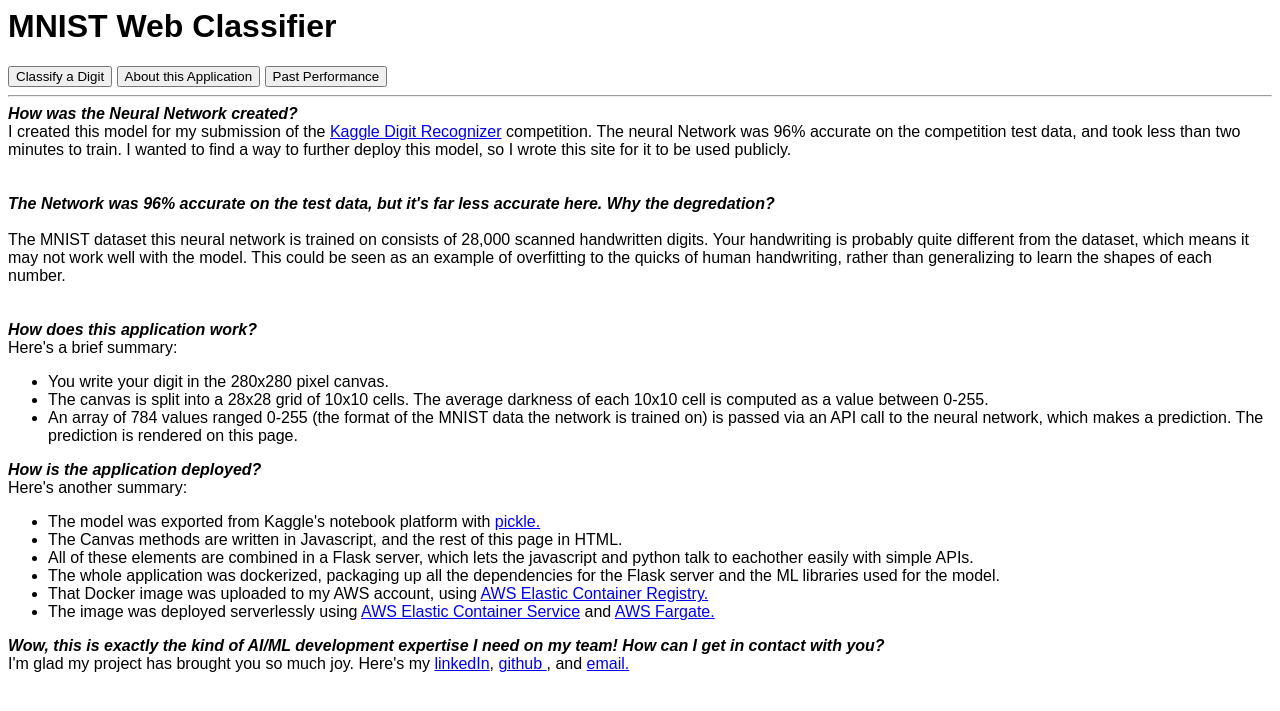
After one commit to kh3dron/mnist_web_classifier, a FastAPI app: page /about in a window 1280 px wide. The commit adds this page. Shown: the top 711 px of the page. Run offline with FastAPI, Linux system fonts and the light colour scheme; parts of the project's set-up code (start-up, migrations or seed data) failed here and were passed over.

Commit message:
Moved from Flask to FastAPI

```diff
--- /dev/null
+++ b/app/main.py
@@ -0,0 +1,55 @@
+from fastapi import FastAPI
+import json
+
+#AI components
+import math
+import pickle
+import pandas
+import numpy
+from sklearn import model_selection
+from sklearn.linear_model import LogisticRegression
+
+from typing import List
+from . import schemas
+from fastapi import Depends, FastAPI, HTTPException
+
+from fastapi import FastAPI, Request
+from fastapi.responses import HTMLResponse
+from fastapi.staticfiles import StaticFiles
+from fastapi.templating import Jinja2Templates
+from datetime import date
+
+templates = Jinja2Templates(directory="templates")
+loaded_model = pickle.load(open("digit_model.sav", 'rb'))
+
+def predict():
+    result = loaded_model.predict(f)
+    return(result)
+
+app = FastAPI()
+
+
+@app.get("/")
+async def root(request: Request):
+    return templates.TemplateResponse("./draw.html", {"request": request})
+
+@app.get("/about")
+async def root(request: Request):
+    return templates.TemplateResponse("./about.html", {"request": request})
+
+@app.get("/log")
+async def root(request: Request):
+    return templates.TemplateResponse("./readme.md", {"request": request})
+
+
+
+@app.post("/predict/")
+def model_prediction(req: schemas.modelPrediction):
+    labels = ["pixel"+str(r) for r in range(0, 784)]
+    lab = numpy.array((labels))
+    pixels = (list(req.bits))
+    inp = numpy.array(pixels)
+    arr = pandas.DataFrame([inp], columns = lab)
+    ans = loaded_model.predict(arr)
+
+    return(str(int(ans)))
--- /dev/null
+++ b/templates/about.html
@@ -0,0 +1,54 @@
+{% include "header.html" %}
+
+    <div id=question>How was the Neural Network created?</div>
+    <div id=answer>I created this model for my submission of the <a
+            href=https://www.kaggle.com/c/digit-recognizer>Kaggle Digit Recognizer</a> competition. The neural Network
+            was 96% accurate on the competition test data, and took less than two minutes to train. I wanted to find a
+            way to further deploy this model, so I wrote this site for it to be used publicly. </div> <br><br>
+
+            <div id=question>The Network was 96% accurate on the test data, but it's far less accurate here. Why the
+                degredation?</div><br>
+            <div id=answer>The MNIST dataset this neural network is trained on consists of 28,000 scanned handwritten
+                digits.
+                Your handwriting is probably quite different from the dataset, which means it may not work well with the
+                model.
+                This could be seen as an example of overfitting to the quicks of human handwriting, rather than
+                generalizing to
+                learn the shapes of each number. </div>
+            <br><br>
+            <div id=question>How does this application work?</div>
+            <div id=answer>Here's a brief summary:
+                <ul>
+                    <li>You write your digit in the 280x280 pixel canvas. </li>
+                    <li>The canvas is split into a 28x28 grid of 10x10 cells. The average darkness of each 10x10 cell is
+                        computed as a value between 0-255.
+                    <li>An array of 784 values ranged 0-255 (the format of the MNIST data the network is trained on) is
+                        passed
+                        via an API call to the neural network, which makes a prediction. The prediction is rendered on
+                        this
+                        page. </li>
+                </ul>
+            </div>
+
+            <div id=question>How is the application deployed?</div>
+            <div id=answer>Here's another summary:
+                <ul>
+                    <li>The model was exported from Kaggle's notebook platform with <a
+                            href=https://machinelearningmastery.com/save-load-machine-learning-models-python-scikit-learn />pickle.
+        </a>
+        </li>
+        <li>The Canvas methods are written in Javascript, and the rest of this page in HTML.
+        <li>All of these elements are combined in a Flask server, which lets the javascript and python talk to
+            eachother easily with simple APIs. </li>
+        <li>The whole application was dockerized, packaging up all the dependencies for the Flask server and the ML
+            libraries used for the model. </li>
+        <li>That Docker image was uploaded to my AWS account, using <a href=https://aws.amazon.com/ecr/> AWS Elastic
+                Container Registry.</a> </li> <li>The image was deployed serverlessly using <a
+                    href=https://aws.amazon.com/ecs/>AWS Elastic Container Service</a> and <a
+                    href=https://aws.amazon.com/fargate/>AWS Fargate.</a> </li> </ul> </div> <div id=question>Wow, this
+                    is exactly the kind of AI/ML development expertise I need on my team! How can I get in
+                    contact with you?
+    </div>
+    <div id=answer>I'm glad my project has brought you so much joy. Here's my <a
+            href=https://www.linkedin.com/in/tristan-saldanha />linkedIn</a>, <a href=https://github.com/kh3dron>github
+            </a>, and <a href=tristansaldanha@gmail.com>email.</a> </div>
--- /dev/null
+++ b/templates/header.html
@@ -0,0 +1,30 @@
+<h1>MNIST Web Classifier</h1>
+<a href="/"><button>Classify a Digit</button></a>
+<a href="/about"><button>About this Application</button></a>
+<a href="/log"><button>Past Performance</button></a>
+
+
+<hr>
+
+<style>
+    canvas {
+        padding-left: 0;
+        padding-right: 0;
+        margin-left: 100;
+        margin-right: auto;
+        display: block;
+    }
+
+    * {
+        font-family: Arial, Helvetica, sans-serif;
+
+    }
+
+    #question {
+        font-style: italic;
+        font-weight: bold;
+        background-color: #fff;
+
+    }
+
+</style>
```
Also changed, not shown: app.py (deleted, +0 -45 lines), app/schemas.py (added, +7 -0 lines), templates/draw.html (+28 -92 lines), README.md, app/__init__.py (added).
